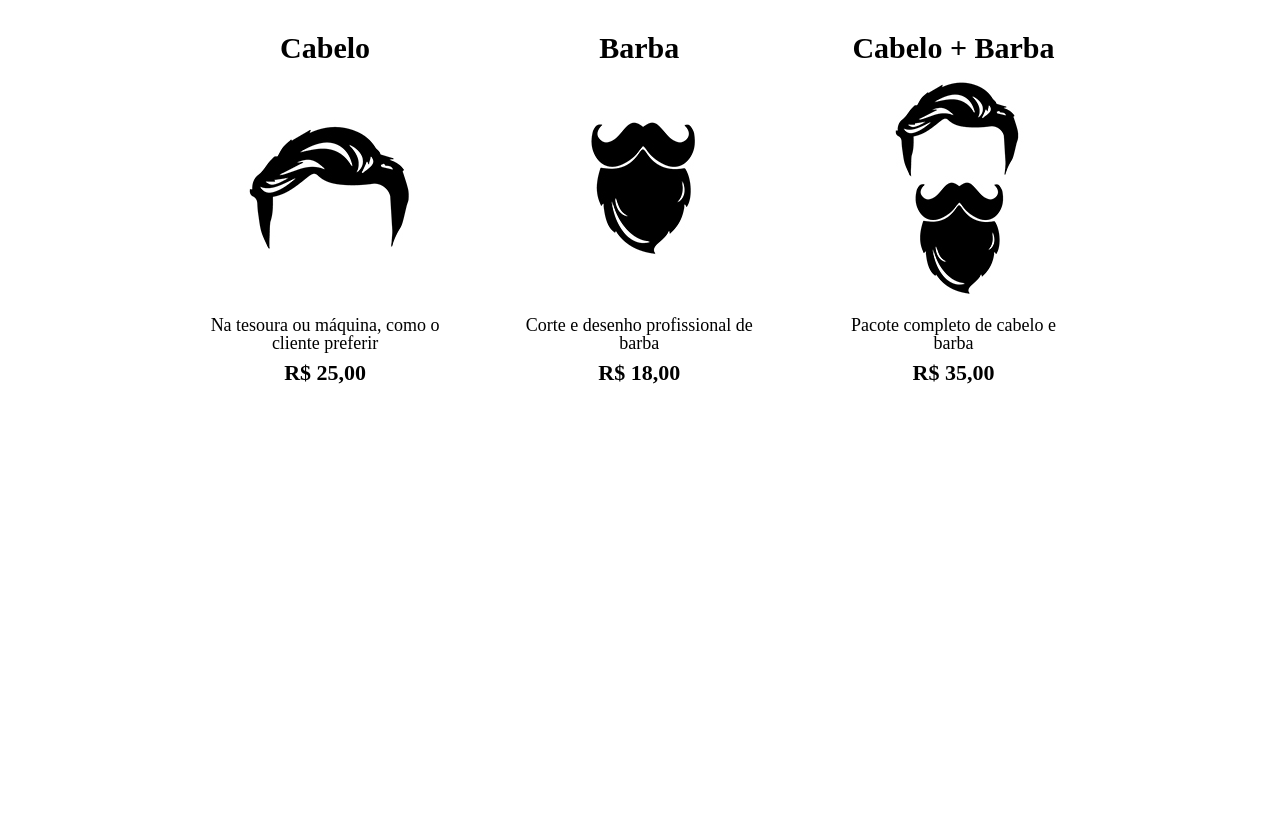
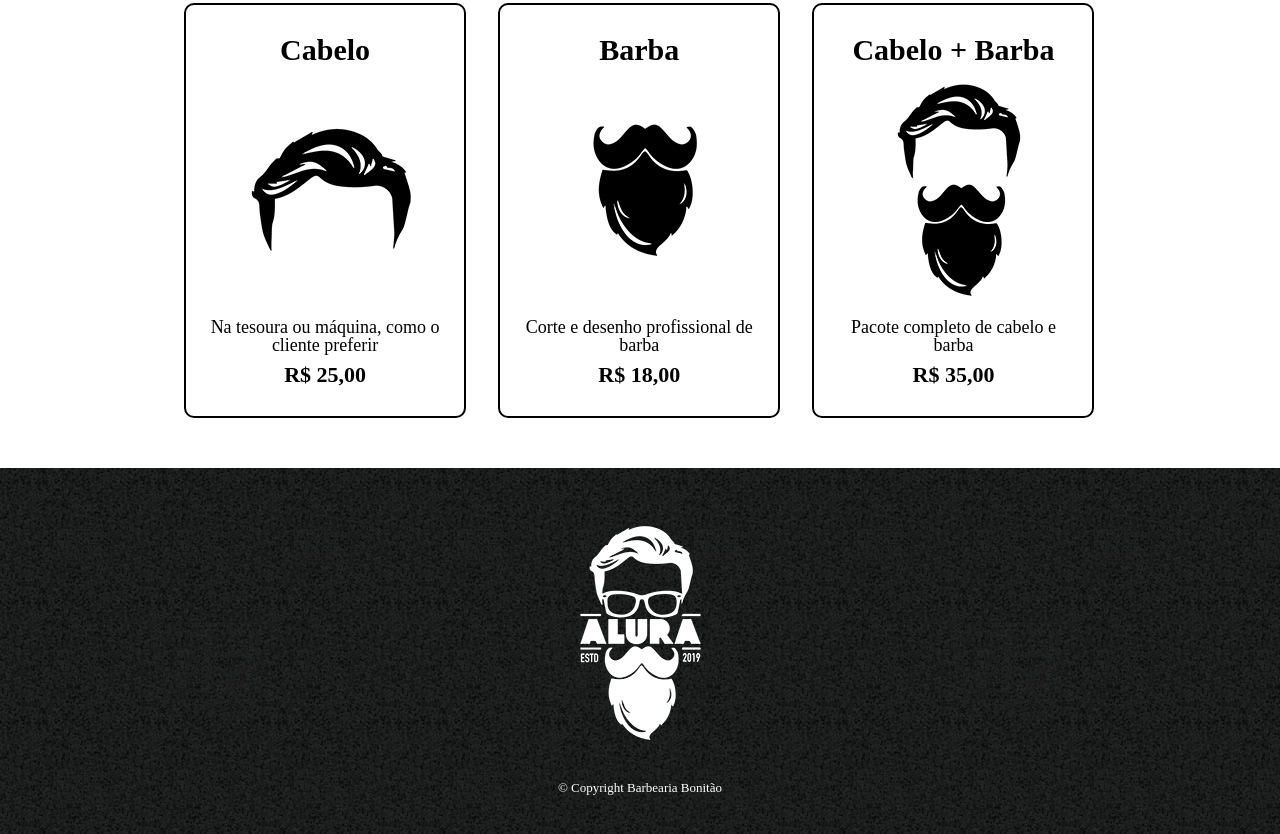
Before and after one commit to OliveiraGa/HTMLeCSS, a plain HTML site: page PrimeiraPagina/produtos.html in a window 1280 px wide. Shown: the part 340-1174 px from the top of the page. Before the commit the page ends 804 px from the top, so only its background shows below. Drawn offline with Linux system fonts and the light colour scheme.

Commit message:
Update ++

```diff
--- a/PrimeiraPagina/produtos.css
+++ b/PrimeiraPagina/produtos.css
@@ -29,6 +29,11 @@
 	text-decoration: none;
 }
 
+nav a:hover{
+	color: #C78C19;
+	text-decoration: underline;
+}
+
 .produtos{
 	width: 940px;
 	margin: 0 auto;
@@ -43,6 +48,21 @@
 	margin: 0 1.5%;
 	padding: 30px 20px;
 	box-sizing: border-box;
+	border: 2px solid #000000;
+	border-radius: 10px;
+}
+
+.produtos li:hover{
+	border-color: #C78C19;
+	font-size: 40px;
+}
+
+.produtos li:active{
+	border-color: #088C19;
+}
+
+.produtos li:hover h2{
+	font-size: 34px;
 }
 
 .produtos h2{
@@ -59,3 +79,15 @@
 	font-weight: bold;
 	margin-top: 10px;
 }
+
+footer{
+	text-align: center;
+	background: URL(Imagens/bg.jpg);
+	padding: 40px 0px;
+}
+
+.copyright{
+	color: #FFFFFF;
+	font-size: 13px;
+	margin-top: 20px;
+}
--- a/PrimeiraPagina/produtos.html
+++ b/PrimeiraPagina/produtos.html
@@ -42,5 +42,9 @@
 					</li>
 				</ul>
 			</main>
+			<footer>
+				<img src="Imagens/logo-branco.png">
+				<p class="copyright">&copy; Copyright Barbearia Bonitão</p>
+			</footer>
 	</body>
 </html>
```
